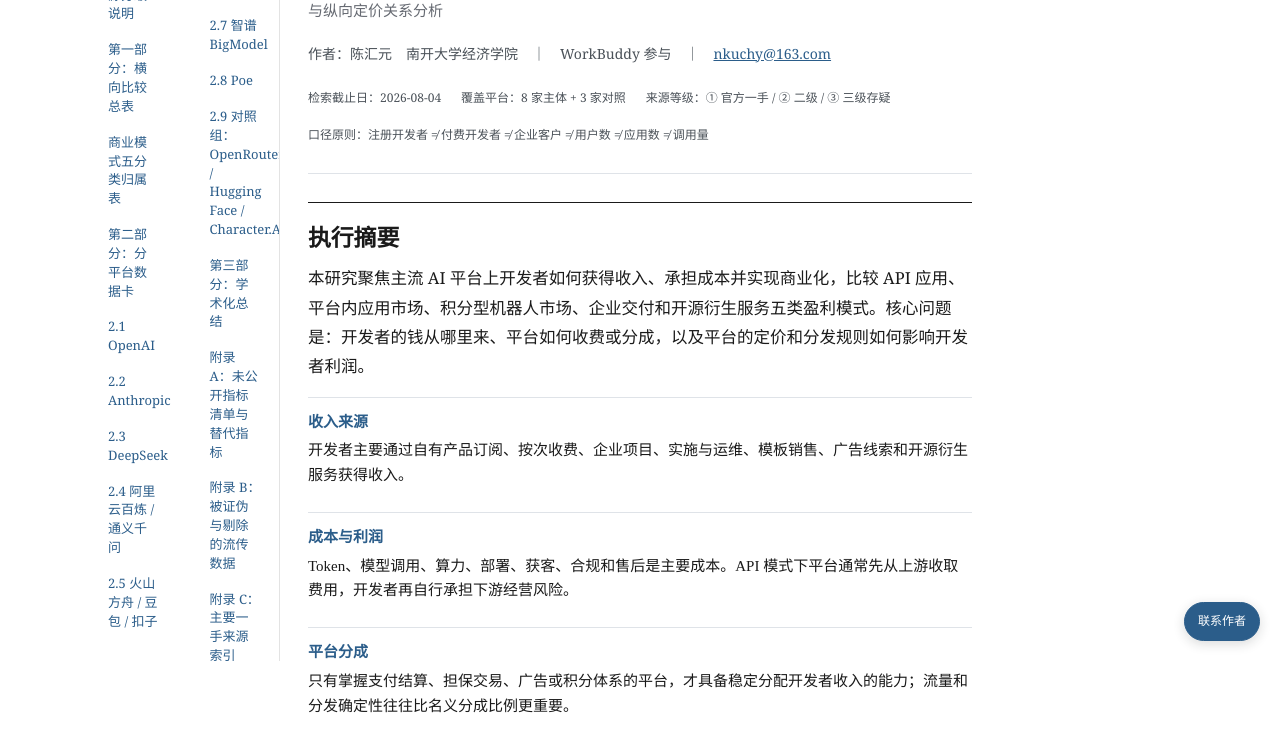
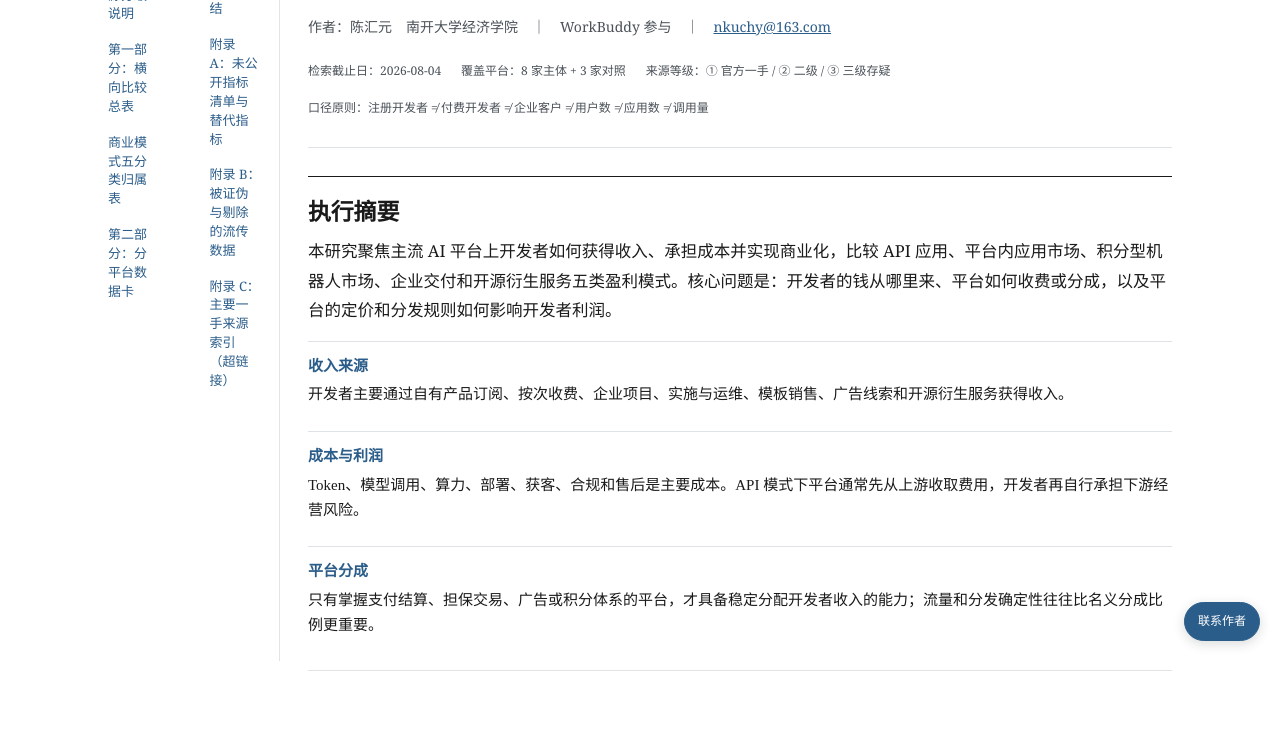
Before and after one commit to CCChyy/ai-platform-monetization-report, a plain HTML site: page index.html in a window 1280 px wide. Shown: the part 139-872 px from the top of the page. Drawn offline with Linux system fonts and the light colour scheme.

Commit message:
Widen report reader and simplify contents

```diff
--- a/index.html
+++ b/index.html
@@ -150,7 +150,10 @@
 @media(max-width:920px){.report-toc{display:none!important}.report-reader{width:auto!important;max-width:760px!important;margin:0 auto!important;padding:44px 24px 90px!important}}
 @media(max-width:680px){h1{font-size:27px!important}.two{grid-template-columns:1fr}.report-reader{padding:38px 20px 90px!important}}
 @media print{.report-toc{display:none!important}.report-reader{width:auto!important;max-width:none!important;margin:0!important;padding:0!important}}
-header.doc{padding-bottom:24px}.subtitle{font-size:15px;color:#666a72}.author{font-size:14px;font-weight:400}.meta{font-size:12px}.summary-grid{grid-template-columns:1fr}.summary-item{padding:12px 0}.card>.hd{padding:16px 0}.card>.bd{padding:16px 0}.tbl-scroll{border:1px solid #e3e3e3;max-width:100%}h2{border-bottom:0;padding-top:6px}.card>.hd .name{font-size:23px}</style></head>
+header.doc{padding-bottom:24px}.subtitle{font-size:15px;color:#666a72}.author{font-size:14px;font-weight:400}.meta{font-size:12px}.summary-grid{grid-template-columns:1fr}.summary-item{padding:12px 0}.card>.hd{padding:16px 0}.card>.bd{padding:16px 0}.tbl-scroll{border:1px solid #e3e3e3;max-width:100%}h2{border-bottom:0;padding-top:6px}.card>.hd .name{font-size:23px}
+/* This report contains comparison tables, so its desktop reading column is intentionally wider. */
+@media(min-width:1100px){.report-reader{width:920px!important;max-width:calc(100vw - 260px)!important}.report-reader main>section>p,.report-reader main>section>h2,.report-reader main>section>h3,.report-reader main>section>h4,.report-reader main>section>ul,.report-reader main>section>ol,.report-reader .card>.bd>p,.report-reader footer.doc{max-width:900px!important}}
+</style></head>
 <body>
 <div id="progress" aria-hidden="true"></div>
 <a class="skip-link" href="#content">跳转到正文</a>
@@ -175,15 +178,6 @@
     <li><a href="#s1">第一部分：横向比较总表</a></li>
     <li><a href="#s1b">商业模式五分类归属表</a></li>
     <li><a href="#s2">第二部分：分平台数据卡</a></li>
-    <li><a href="#p-openai">2.1 OpenAI</a></li>
-    <li><a href="#p-anthropic">2.2 Anthropic</a></li>
-    <li><a href="#p-deepseek">2.3 DeepSeek</a></li>
-    <li><a href="#p-bailian">2.4 阿里云百炼 / 通义千问</a></li>
-    <li><a href="#p-ark">2.5 火山方舟 / 豆包 / 扣子</a></li>
-    <li><a href="#p-qianfan">2.6 百度千帆 / 文心</a></li>
-    <li><a href="#p-zhipu">2.7 智谱 BigModel</a></li>
-    <li><a href="#p-poe">2.8 Poe</a></li>
-    <li><a href="#p-ctrl">2.9 对照组：OpenRouter / Hugging Face / Character.AI</a></li>
     <li><a href="#s3">第三部分：学术化总结</a></li>
     <li><a href="#s4">附录 A：未公开指标清单与替代指标</a></li>
     <li><a href="#s5">附录 B：被证伪与剔除的流传数据</a></li>
```
